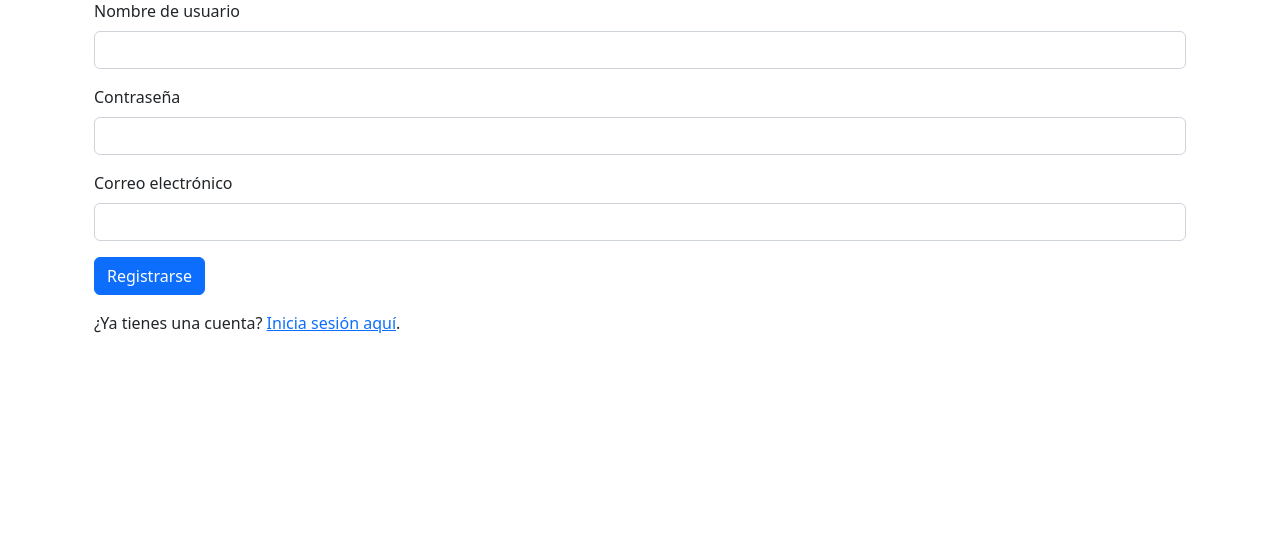
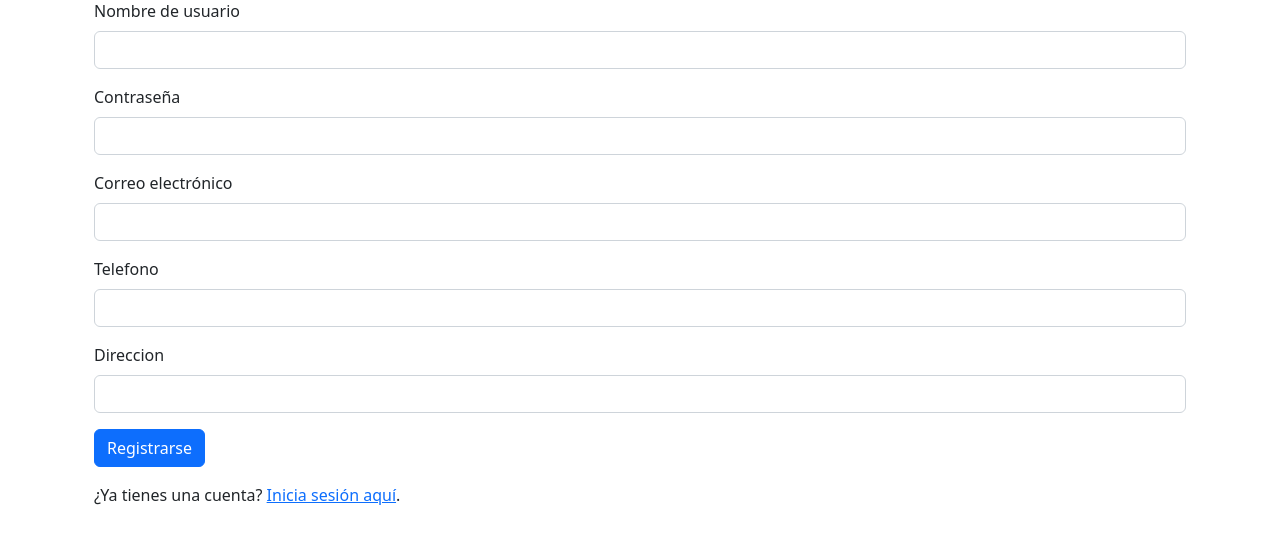
Before and after one commit to agusEmaUade/market, a Flask app: page /usuario/crear in a window 1280 px wide. Shown: the part 153-697 px from the top of the page. Run offline with Flask 3, Linux system fonts and the light colour scheme; the visitor is signed in with stand-in values (Sample User, id 1).

Commit message:
normalizacion de usuario

```diff
--- a/src/routes/loginRoute.py
+++ b/src/routes/loginRoute.py
@@ -10,9 +10,9 @@ main = Blueprint('loginRoute', __name__)
 @main.route('/login', methods=['GET', 'POST'])
 def login():
     if request.method == 'POST':
-        username = request.form['username']
+        nombre = request.form['nombre']
         password = request.form['password']
-        usuario = authenticate(username, password)
+        usuario = authenticate(nombre, password)
         if usuario:
             login_user(usuario)
             flash('Inicio de sesión exitoso!', 'success')
@@ -29,15 +29,17 @@ def login():
 @main.route('/crear', methods=['GET', 'POST'])
 def signup():
     if request.method == 'POST':
-        username = request.form['username']
+        nombre = request.form['nombre']
         password = request.form['password']
+        direccion = request.form['direccion']
+        telefono = request.form['telefono']
         email = request.form['email']
-        existing_user = getByUsername(username)
+        existing_user = getByUsername(nombre)
         if existing_user:
             flash('El nombre de usuario ya está en uso.', 'error')
             return redirect(url_for('index'))
         else:
-            create(username, password, email)
+            create(nombre, password, direccion, telefono, email)
             flash('¡Cuenta creada con éxito! Por favor inicia sesión.', 'success')
             return redirect(url_for('index'))
     return render_template('login/crearUsuario.html')
@@ -47,15 +49,17 @@ def signup():
 @login_required
 def updateUser():
     if request.method == 'POST':
-        username = request.form['username']
+        nombre = request.form['nombre']
         password = request.form['password']
+        direccion = request.form['direccion']
+        telefono = request.form['telefono']
         email = request.form['email']
-        existing_user = getByUsername(username)
+        existing_user = getByUsername(nombre)
         if existing_user:
             flash('El nombre de usuario ya está en uso.', 'error')
             return redirect(url_for('loginRoute.updateUser'))
         else:
-            update(current_user.id, password, email, username)
+            update(current_user.id, nombre, password, direccion,telefono, email)
             flash('¡Cuenta actualizada con éxito!', 'success')
             return redirect(url_for('loginRoute.updateUser'))
     else:
--- a/src/services/usuarioService.py
+++ b/src/services/usuarioService.py
@@ -1,24 +1,30 @@
-from flask import request, Response, jsonify
-from bson import json_util, ObjectId
+from bson import ObjectId
 from werkzeug.security import generate_password_hash, check_password_hash
+from datetime import datetime
 
 from repositories.mongo import mongo
 from models.usuario import Usuario
 
-def create(username, password, email, rol='comprador'):
-    usuario = Usuario(username, password, email, rol)
+def create(nombre, password, direccion, telefono, email, rol='comprador'):
+    usuario = Usuario(nombre, password, direccion, telefono, email, rol)
     result = mongo.db.usuario.insert_one(usuario.to_dict())
     usuario._id = result.inserted_id
     return usuario
 
-def update(user_id, new_password=None, new_email=None, new_name=None):
+def update(user_id, new_nombre=None, new_password=None, new_direccion=None, new_telefono=None, new_email=None):
     update_data = {}
+    if new_nombre:
+        update_data['nombre'] = new_nombre
     if new_password:
-        update_data['password_hash'] = generate_password_hash(new_password)
+        update_data['password'] = generate_password_hash(new_password)
+    if new_direccion:
+        update_data['direccion'] = new_direccion
+    if new_telefono:
+        update_data['telefono'] = new_telefono
     if new_email:
         update_data['email'] = new_email
-    if new_name:
-        update_data['username'] = new_name
+
+    update_data['fecha_actualizacion'] = datetime.now()
 
     mongo.db.usuario.update_one({'_id': user_id}, {'$set': update_data})
 
@@ -27,17 +33,17 @@ def delete(user_id):
     mongo.db.usuario.delete_one({'_id': ObjectId(user_id)})
 
 
-def getByUsername(username):
-    usuario_doc = mongo.db.usuario.find_one({'username': username})
+def getByUsername(nombre):
+    usuario_doc = mongo.db.usuario.find_one({'nombre': nombre})
     if usuario_doc:
         return Usuario.from_mongo(usuario_doc)
     else:
         return None
 
 
-def authenticate(username, password):
-    usuario = getByUsername(username)
-    if usuario and check_password_hash(usuario.password_hash, password):
+def authenticate(nombre, password):
+    usuario = getByUsername(nombre)
+    if usuario and check_password_hash(usuario.password, password):
         return usuario
     else:
         return None
--- a/src/templates/login/crearUsuario.html
+++ b/src/templates/login/crearUsuario.html
@@ -7,8 +7,8 @@
     <h1 class="mt-4">Registro</h1>
     <form method="POST" action="{{ url_for('loginRoute.signup') }}" class="mt-4">
         <div class="mb-3">
-            <label for="username" class="form-label">Nombre de usuario</label>
-            <input type="text" class="form-control" id="username" name="username" required>
+            <label for="nombre" class="form-label">Nombre de usuario</label>
+            <input type="text" class="form-control" id="nombre" name="nombre" required>
         </div>
         <div class="mb-3">
             <label for="password" class="form-label">Contraseña</label>
@@ -18,6 +18,14 @@
             <label for="email" class="form-label">Correo electrónico</label>
             <input type="email" class="form-control" id="email" name="email" required>
         </div>
+        <div class="mb-3">
+            <label for="telefono" class="form-label">Telefono</label>
+            <input type="text" class="form-control" id="telefono" name="telefono" required>
+        </div>
+        <div class="mb-3">
+            <label for="direccion" class="form-label">Direccion</label>
+            <input type="text" class="form-control" id="direccion" name="direccion" required>
+        </div>
         <button type="submit" class="btn btn-primary">Registrarse</button>
     </form>
     <p class="mt-3">¿Ya tienes una cuenta? <a href="{{ url_for('loginRoute.login') }}">Inicia sesión aquí</a>.</p>
--- a/src/templates/login/login.html
+++ b/src/templates/login/login.html
@@ -12,8 +12,8 @@
     {% endif %}
     <form method="POST" action="{{ url_for('loginRoute.login') }}">
         <div class="mb-3">
-            <label for="username" class="form-label">Nombre de Usuario</label>
-            <input type="text" class="form-control" id="username" name="username" required>
+            <label for="nombre" class="form-label">Nombre de Usuario</label>
+            <input type="text" class="form-control" id="nombre" name="nombre" required>
         </div>
         <div class="mb-3">
             <label for="password" class="form-label">Contraseña</label>
```
Also changed, not shown: src/models/usuario.py (+27 -13 lines), src/templates/login/abmUsuarios.html (+12 -2 lines), src/templates/login/modificarUsuario.html (+9 -1 lines).
